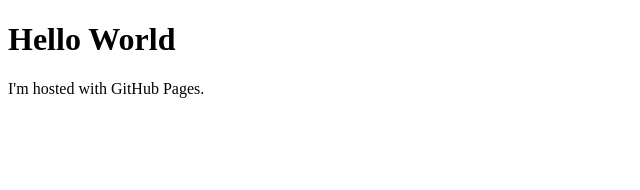
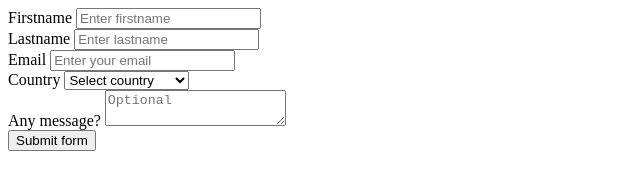
Before and after one commit to senthiludyakumar/COREF_VR, a plain HTML site: page index.html in a window 1280 px wide. Shown: the whole page, without its empty margins (0-640 px from the left). Drawn offline with Linux system fonts and the light colour scheme.

Commit message:
Update index.html

```diff
--- a/index.html
+++ b/index.html
@@ -1,7 +1,54 @@
-<!DOCTYPE html>
-<html>
-<body>
-<h1>Hello World</h1>
-<p>I'm hosted with GitHub Pages.</p>
-</body>
-</html>
+<form>
+  <div class="input-group">
+    <label for="fname">Firstname</label>
+    <input
+      id="fname"
+      name="fname"
+      placeholder="Enter firstname"
+      required="required"
+    />
+  </div>
+  <div class="input-group">
+    <label for="lname">Lastname</label>
+    <input
+      id="lname"
+      name="lname"
+      placeholder="Enter lastname"
+      required="required"
+    />
+  </div>
+  <div class="input-group">
+    <label for="email">Email</label>
+    <input
+      id="email"
+      type="email"
+      name="email"
+      placeholder="Enter your email"
+    />
+  </div>
+  <div class="input-group">
+    <label>Country</label>
+    <select name="country" id="country" required="required">
+      <option value="" selected="selected">Select country</option>
+      <option value="Afghanistan">Afghanistan</option>
+      <option value="Albania">Albania</option>
+      <option value="Algeria">Algeria</option>
+      <option value="American Samoa">American Samoa</option>
+      <option value="Andorra">Andorra</option>
+      <option value="Angola">Angola</option>
+      <option value="Anguilla">Anguilla</option>
+      <option value="Antarctica">Antarctica</option>
+    </select>
+  </div>
+  <div class="input-group">
+    <label for="message">Any message?</label>
+    <textarea
+      id="message"
+      name="message"
+      placeholder="Optional"
+    ></textarea>
+  </div>
+  <div class="submit-group">
+    <button type="submit">Submit form</button>
+  </div>
+</form>
```
